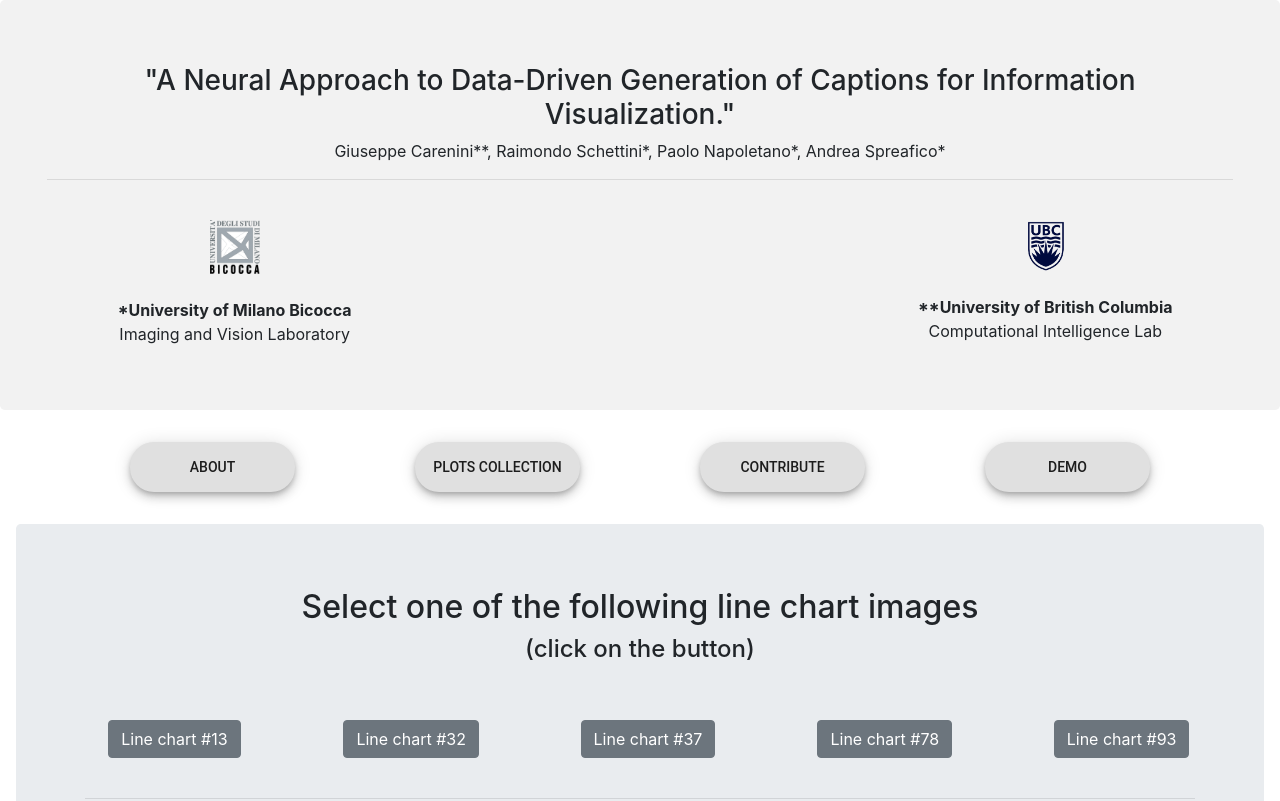
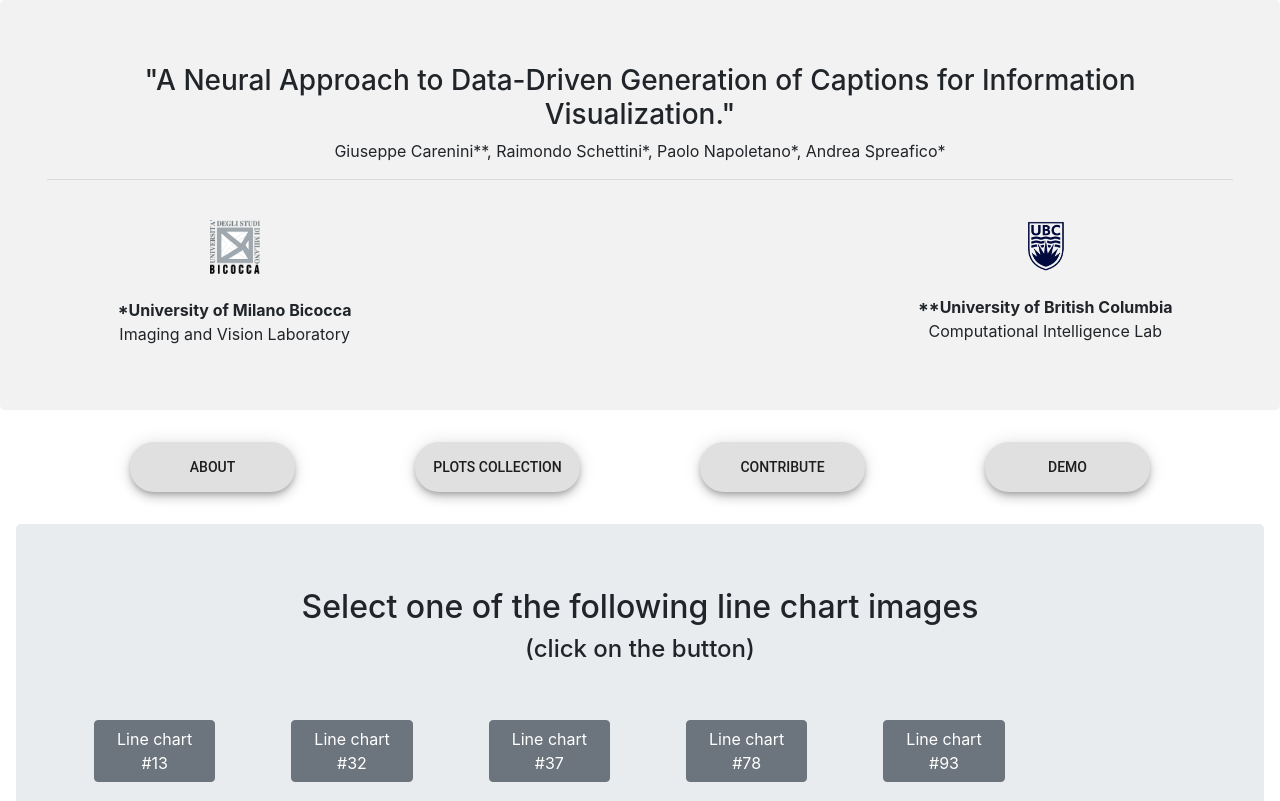
Before and after one commit to Sprea22/NeuralCaptiongSystem_WebAppUI, a React (Create React App) app in the folder client/: page /demo in a window 1280 px wide. Shown: the top 801 px of the page. Built offline with nearby package versions, Linux system fonts and the light colour scheme; the HTML template or start-up script is replaced by a standard one.

Commit message:
Demo page fixes

```diff
--- a/client/src/pageComponents/Demo.js
+++ b/client/src/pageComponents/Demo.js
@@ -73,7 +73,7 @@ class Demo extends Component {
               <br></br>
             <Row>
             {this.state.items.map(({key}) => (
-                <Col>
+                <div class="col-12 col-md-2" align="center">
                     <Container fluid align="center">
                     <ImageZoom
                         image={{
@@ -86,7 +86,7 @@ class Demo extends Component {
                     <br/>
                     <Button id={key} className='ml-3'color={this.state.colorButton} onClick={this.handleUp}>Line chart #{key}</Button>
                 </Container>
-                </Col>
+                </div>
                 ))}
             </Row>
             </Container>
@@ -95,7 +95,7 @@ class Demo extends Component {
               <br/><hr/><br/>
               {this.state.selected_key !== "" ? (
                 <Row class="align-items-center">
-                  <Col xs="6" align="left">
+                <div class="col-12 col-md-4" align="left">
                       <div>
                           <li> <b> Title: </b> {myJson[this.state.selected_key]["title"]} </li>
                           <li> <b> Data Freq: </b> monthly </li>
@@ -103,8 +103,8 @@ class Demo extends Component {
                           <li> <b> Location: </b> {myJson[this.state.selected_key]["geo"]} </li>
                           <li> <b> Unit of Measure: </b> {myJson[this.state.selected_key]["unit_of_measure"]} </li>
                       </div>
-                  </Col>
-                  <Col xs="6" align="left">
+                  </div>
+                  <div class="col-12 col-md-8" align="left">
                     <ImageZoom
                       image={{
                           src: require('../media/Plots_Collection/' + this.state.selected_key + '.png'),
@@ -117,7 +117,7 @@ class Demo extends Component {
                           alt: 'Pic not available'
                       }}
                     />
-                  </Col>
+                  </div>
                 </Row>)
               : (<div> </div>)}
             </Container>
```
